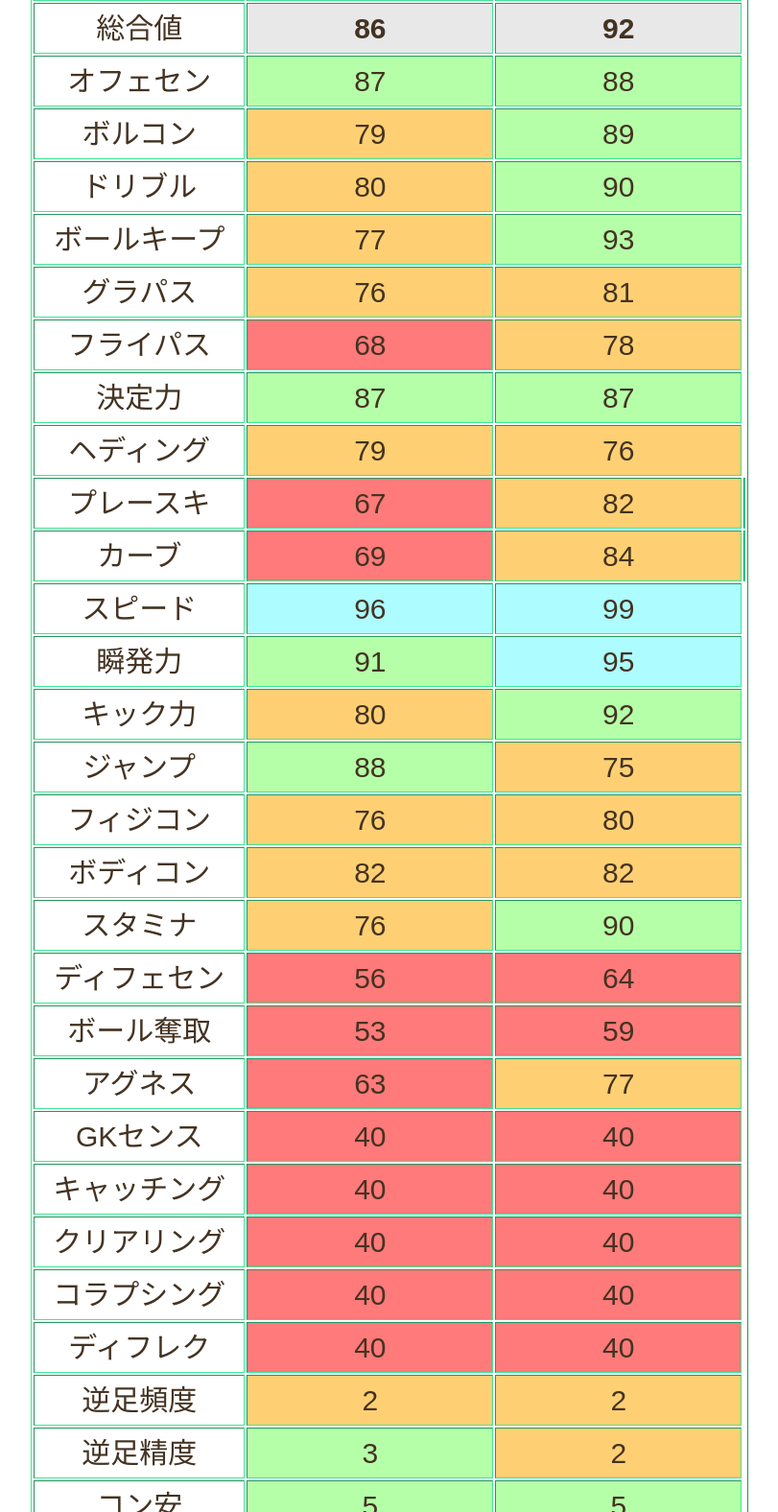
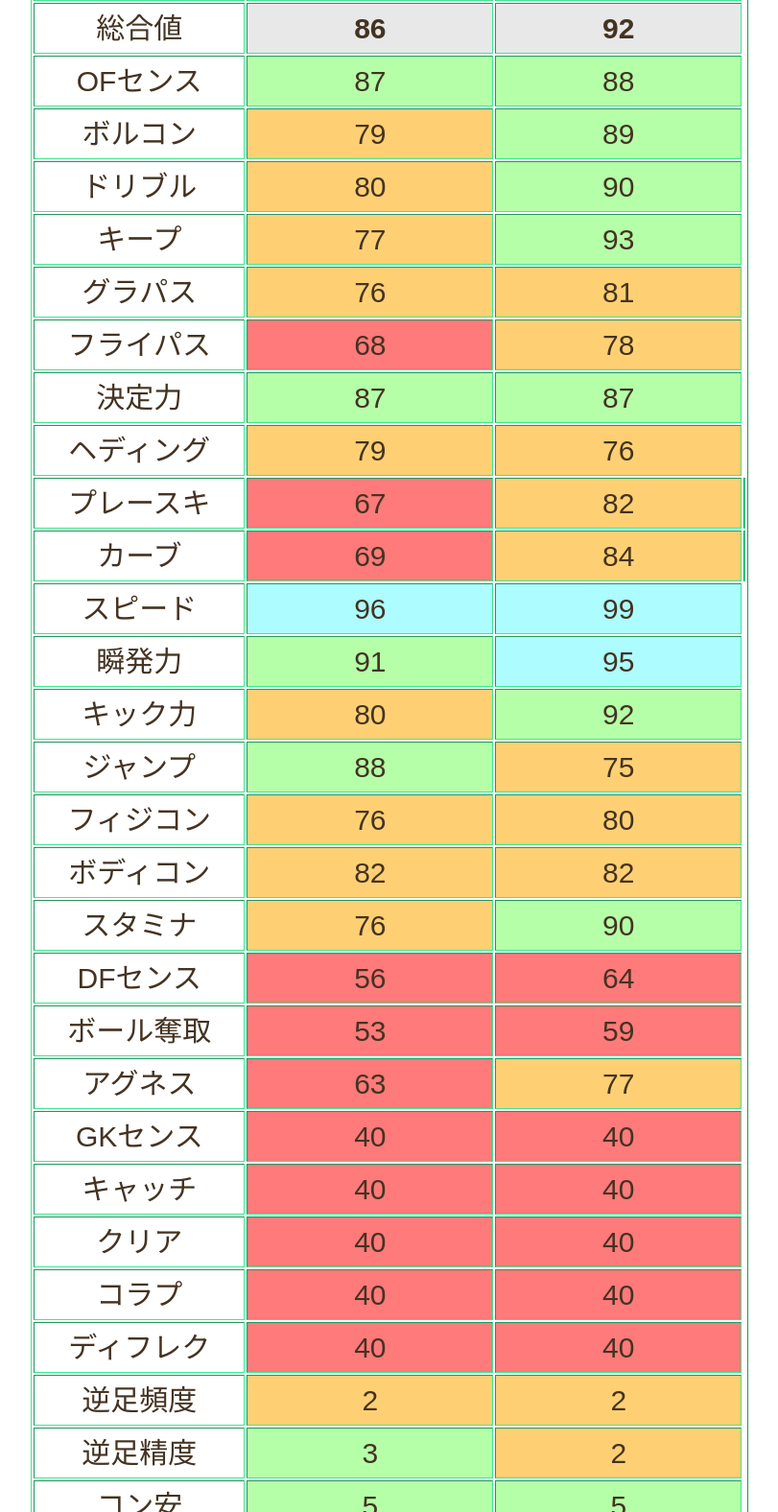
Before and after one commit to BKramen/pes, a plain HTML site: page musa-konate.html in a window 1280 px wide. Shown: the part 5469-7045 px from the top of the page at 96% size, without its empty margins (159-970 px from the left). Drawn offline with Linux system fonts and the light colour scheme; some packages are replaced by stand-ins of ours.

Commit message:
Add files via upload

```diff
--- a/musa-konate.html
+++ b/musa-konate.html
@@ -202,7 +202,7 @@
                       <td class="sougouti" bgcolor="#e8e8e8">92</td>
                   </tr>
                   <tr>
-                      <td>オフェセン</td>
+                      <td>OFセンス</td>
                       <td bgcolor="#b5ffa8">87</td>
                       <td bgcolor="#b5ffa8">88</td>
                   </tr>
@@ -217,7 +217,7 @@
                       <td bgcolor="#b5ffa8">90</td>
                   </tr>
                   <tr>
-                      <td>ボールキープ</td>
+                      <td>キープ</td>
                       <td bgcolor="#ffd073">77</td>
                       <td bgcolor="#b5ffa8">93</td>
                   </tr>
@@ -287,7 +287,7 @@
                       <td bgcolor="#b5ffa8">90</td>
                   </tr>
                   <tr>
-                      <td>ディフェセン</td>
+                      <td>DFセンス</td>
                       <td bgcolor="#ff7a7a">56</td>
                       <td bgcolor="#ff7a7a">64</td>
                   </tr>
@@ -307,17 +307,17 @@
                       <td bgcolor="#ff7a7a">40</td>
                   </tr>
                   <tr>
-                      <td>キャッチング</td>
+                      <td>キャッチ</td>
                       <td bgcolor="#ff7a7a">40</td>
                       <td bgcolor="#ff7a7a">40</td>
                   </tr>
                   <tr>
-                      <td>クリアリング</td>
+                      <td>クリア</td>
                       <td bgcolor="#ff7a7a">40</td>
                       <td bgcolor="#ff7a7a">40</td>
                   </tr>
                   <tr>
-                      <td>コラプシング</td>
+                      <td>コラプ</td>
                       <td bgcolor="#ff7a7a">40</td>
                       <td bgcolor="#ff7a7a">40</td>
                   </tr>
```
Also changed, not shown: pauto-res.html (+6 -6 lines).
